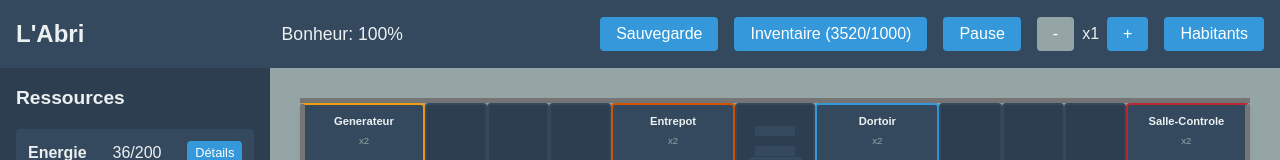
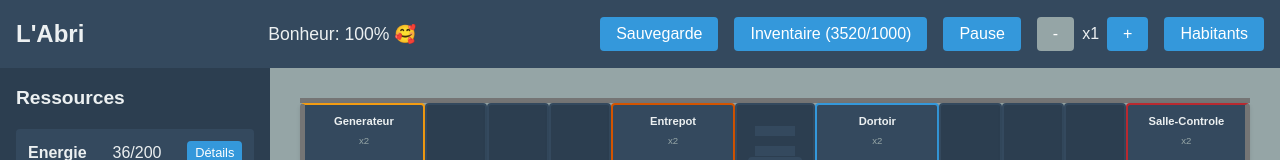
Before and after one commit to manubouillon/L-Abri, a Vue app: page / in a window 1280 px wide. Shown: the top 160 px of the page. Built offline with nearby package versions, Linux system fonts and the light colour scheme.

Commit message:
Add happiness emoji indicator based on global happiness level
- Implement dynamic emoji display reflecting habitants' overall happiness
- Use conditional rendering to show appropriate emoji for different happiness ranges
- Enhance visual feedback of global happiness in App.vue

```diff
--- a/src/App.vue
+++ b/src/App.vue
@@ -6,6 +6,15 @@
       <div class="game-info">
         <div class="happiness">
           Bonheur: {{ globalHappiness }}%
+          {{ globalHappiness >= 90 ? '🥰' :
+             globalHappiness >= 80 ? '😊' :
+             globalHappiness >= 70 ? '😌' :
+             globalHappiness >= 60 ? '🙂' :
+             globalHappiness >= 50 ? '😐' :
+             globalHappiness >= 40 ? '😕' :
+             globalHappiness >= 30 ? '😟' :
+             globalHappiness >= 20 ? '😢' :
+             globalHappiness >= 10 ? '😭' : '😡' }}
         </div>
       </div>
       <div class="game-controls">
```
